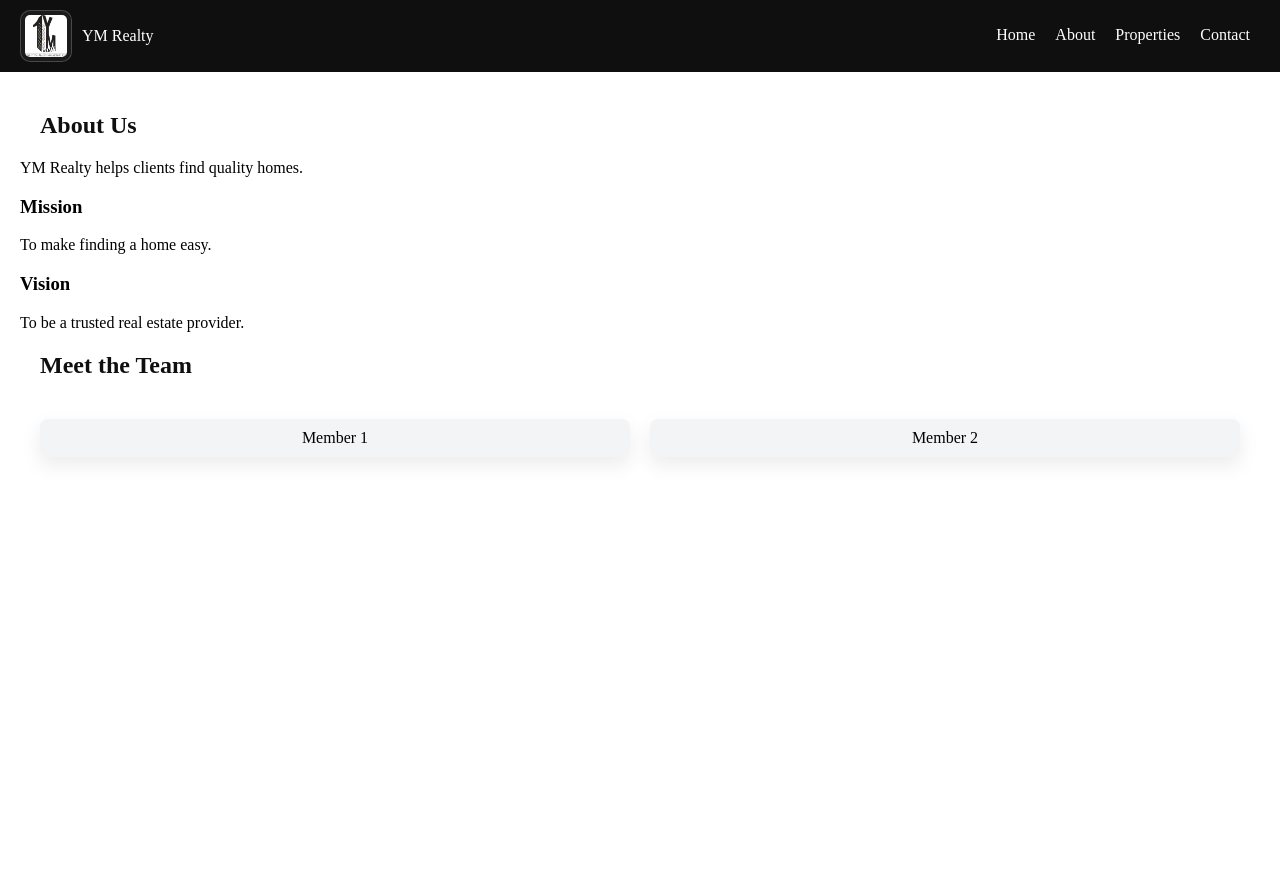
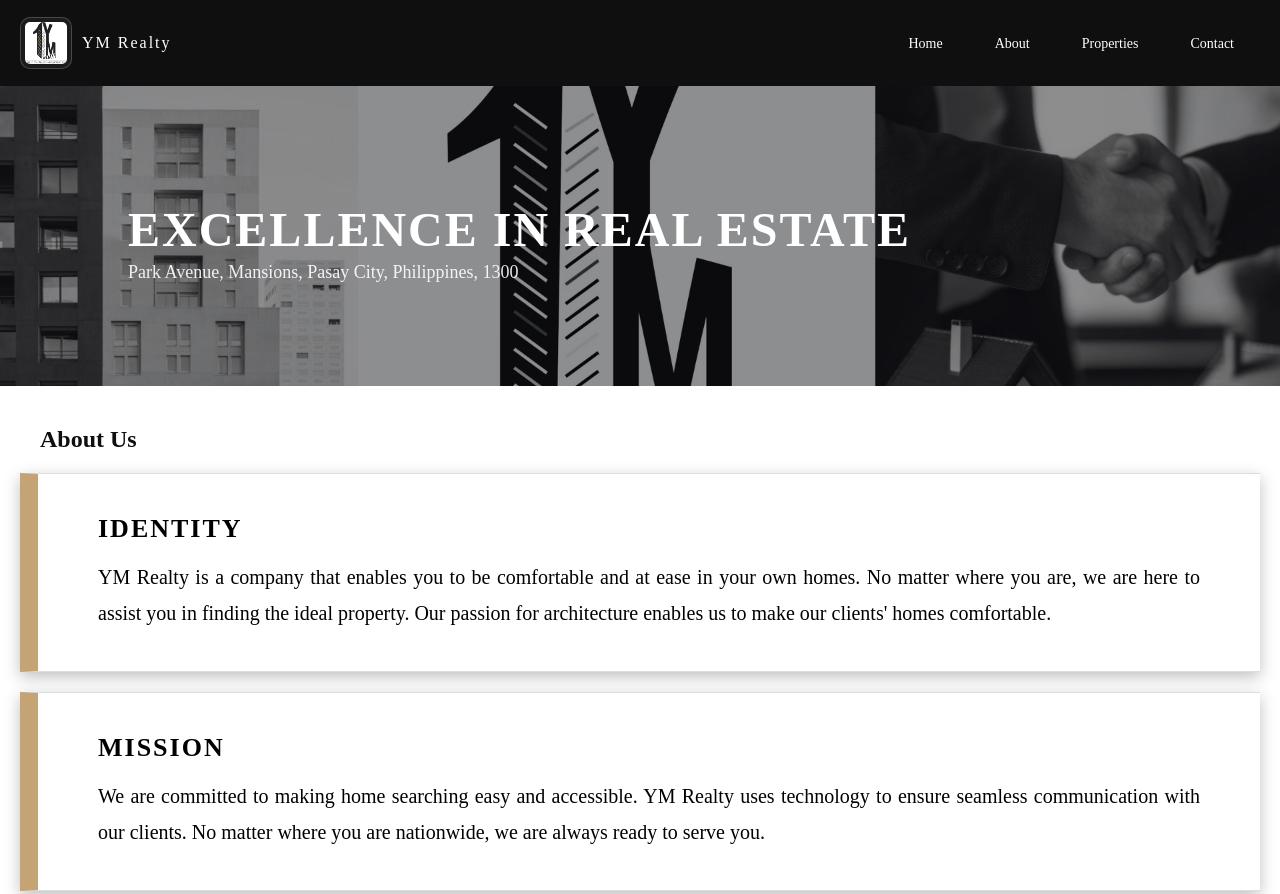
Before and after one commit to joung-ai/WebDev-Final, a plain HTML site: page about.html in a window 1280 px wide. Shown: the top 894 px of the page. Before the commit the page ends 800 px from the top, so only its background shows below. Drawn offline with Linux system fonts and the light colour scheme.

Commit message:
brown accents on cards, about us header and content, members card

```diff
--- a/about.html
+++ b/about.html
@@ -8,34 +8,90 @@
 
 <nav>
   <div class="nav-left">
-    <img src="images\logo.jpg" class="logo">
+    <img src="images/logo.jpg" class="logo">
     <span>YM Realty</span>
   </div>
   <ul>
-    <li><a href="index.html" class="navBtn">Home</a></li>
-    <li><a href="about.html" class="navBtn">About</a></li>
-    <li><a href="properties.html" class="navBtn">Properties</a></li>
-    <li><a href="contact.html" class="navBtn">Contact</a></li>
+    <li><a href="index.html" class="btn nav-btn">Home</a></li>
+    <li><a href="about.html" class="btn nav-btn">About</a></li>
+    <li><a href="properties.html" class="btn nav-btn">Properties</a></li>
+    <li><a href="contact.html" class="btn nav-btn">Contact</a></li>
   </ul>
 </nav>
 
+<header class="about-hero">
+  <div class="about-hero-text">
+    <h1>Excellence in Real Estate</h1>
+    <p>Park Avenue, Mansions, Pasay City, Philippines, 1300</p>
+  </div>
+</header>
+
 
 <section class="container">
-  <h2>About Us</h2>
 
-  <p>YM Realty helps clients find quality homes.</p>
 
+
+ <h2>About Us</h2>
+
+<div class="section-box">
+  <h3>Identity</h3>
+  <p>
+    YM Realty is a company that enables you to be comfortable and at ease in your own homes.
+    No matter where you are, we are here to assist you in finding the ideal property.
+    Our passion for architecture enables us to make our clients' homes comfortable.
+  </p>
+</div>
+
+<div class="section-box">
   <h3>Mission</h3>
-  <p>To make finding a home easy.</p>
+  <p>
+    We are committed to making home searching easy and accessible. YM Realty uses technology
+    to ensure seamless communication with our clients. No matter where you are nationwide,
+    we are always ready to serve you.
+  </p>
+</div>
 
+<div class="section-box">
   <h3>Vision</h3>
-  <p>To be a trusted real estate provider.</p>
+  <p>
+    Our goal is to connect you with trusted and highly skilled real estate agents who are
+    committed to delivering exceptional deals while putting your needs first. With a strong
+    focus on customer satisfaction, we ensure that every step of your home-buying journey
+    is smooth, seamless, and completely worry-free.
+  </p>
+</div>
+
+
 
   <h2>Meet the Team</h2>
   <div class="cards">
-    <div class="card">Member 1</div>
-    <div class="card">Member 2</div>
+
+  <div class="card">
+    <img src="images/member_1.jpg">
+    <h3>KIM, JOUNG YOP</h3>
+    <p><strong>Developer</strong></p>
+    <p>2028 Graduate from National University</p>
+    <p> BS Information Technology Mobile and Web Applications</p>
   </div>
+
+  <div class="card">
+    <img src="images/member_2.jpg">
+    <h3>URBANO, KATELYN</h3>
+    <p><strong>Project Manager</strong></p>
+    <p>2028 Graduate from National University</p>
+    <p> BS Information Technology Mobile and Web Applications</p>
+
+  </div>
+
+  <div class="card">
+    <img src="images/member_3.jpg">
+    <h3>YAHYA, MOHAMMAD ALI</h3>
+    <p><strong>Content Writer</strong></p>
+    <p>2028 Graduate from National University</p>
+    <p> BS Information Technology Mobile and Web Applications</p>
+  </div>
+
+</div>
 </section>
 
 </body>
--- a/style.css
+++ b/style.css
@@ -3,6 +3,7 @@
   --secondary: #FFFFFF;
   --accent: #2563EB;
   --highlight: #F3F4F6;
+  --brown: #c4a374;
 }
 
 body {
@@ -33,12 +34,14 @@ nav a {
 h2 {
   color: var(--primary);
   margin: 20px;
+
 }
 
 .nav-left {
   display: flex;
   align-items: center;
   gap: 10px;
+  letter-spacing: 2px;
 }
 
 .logo {
@@ -108,18 +111,73 @@ h2 {
   font-size: 20px;
   letter-spacing: 1px;
   margin: 0;
+  margin-bottom: 2px;
   opacity: 0.9;
+}
+
+/*styling "about us"*/
+/* About page hero section */
+.about-hero {
+  height: 300px;
+  background: url("images/about_us_header.jpg") center/cover no-repeat;
+  position: relative;
+  background-position: center 40%;
+}
+
+.about-hero::before {
+  content: "";
+  position: absolute;
+  inset: 0;
+  background: rgba(0,0,0,0.4);
+}
+
+.about-hero-text {
+  position: absolute;
+  top: 50%;
+  left: 10%;
+  transform: translateY(-50%);
+  color: white;
+  z-index: 2;
+}
+
+.about-hero-text h1 {
+  font-family: 'Forum', serif;
+  font-size: 48px;
+  letter-spacing: 2px;
+  text-transform: uppercase;
+  margin-bottom: 5px;
+  margin-left: 0px;
+}
+
+.about-hero-text p {
+  margin-top: 0;
+  font-size: 18px;
+  opacity: 0.9;
+}
+
+
+/*styling "featured property"*/
+
+.featured h2 {
+  font-family: 'Forum', serif;
+  font-size: 26px !important;
+  color: black !important;
+  padding: 40px 2px 5px;
+  margin-bottom: 10px;
+  margin-left: 10px;
+  letter-spacing: 2px;
+  text-transform: uppercase;
 }
 
 
 .btn {
   display: inline-block;
   padding: 12px 25px;
-  margin-top: 20px;
+  margin-top: 2px;
   border: 2px solid var(--secondary);
   color: var(--secondary);
+  background: transparent;
   text-decoration: none;
-  background: transparent;
   border-radius: 5px;
   transition: all 0.3s ease;
 }
@@ -132,29 +190,24 @@ h2 {
 .btn:active {
   transform: scale(0.95);
 }
-
+ /*styling nav buttons */
 .nav-btn {
   padding: 8px 16px;
   font-size: 14px;
-  color: var(--secondary);
-  text-decoration: none;
-  background: transparent;
   border: none;
-  border-radius: 4px;
-  transition: all 0.3s ease;
 }
 
 .nav-btn:hover {
   background: var(--secondary);
   color: var(--primary);
-  transform: translateY(-2px);
 }
+
 
 .cards {
   display: grid;
   grid-template-columns: repeat(auto-fit, minmax(200px,1fr));
   gap: 20px;
-  padding: 20px;
+  padding: 0px;
 }
 
 .card img {
@@ -169,28 +222,87 @@ h2 {
   padding: 10px;
   text-align: center;
   border-radius: 8px;
-  transition: 0.3s;
-  box-shadow: 0 8px 20px rgba(0,0,0,0.08);
+  transition: all 0.3s ease;
+  box-shadow: 0 10px 25px rgba(0, 0, 0, 0.25);
 }
 
-.card h3 {
-  margin: 10px 0 5px;
-}
-
+.card h3,
 .card p {
-  margin: 0;
+  transition: 0.3s;
 }
 
 .card:hover {
   transform: translateY(-5px);
-  box-shadow: 0 12px 30px rgba(0,0,0,0.2);
+  box-shadow: 0 12px 30px rgba(209, 167, 109, 0.5);
+  background: var(--brown);
+}
+
+.card:hover h3,
+.card:hover p {
+  color: var(--secondary);
 }
 
 .container {
   padding: 20px;
 }
 
+.container .card img {
+  height: 180px;
+  object-fit: contain;
+}
+
 .contact {
   display: flex;
   gap: 20px;
 }
+
+/*trying to make nav buttons consistent*/
+nav a.nav-btn {
+  padding: 8px 16px;
+  font-size: 14px;
+  color: var(--secondary);
+  text-decoration: none;
+  background: transparent;
+  border: none;
+  border-radius: 4px;
+  transition: all 0.3s ease;
+}
+
+nav a.nav-btn:hover {
+  background: var(--secondary);
+  color: var(--primary);
+  transform: translateY(-2px);
+}
+
+/*styling "about us"*/
+/* About Us section cards */
+.section-box {
+  width: 100%;
+  margin: 20px 0;
+
+  background: #fff;
+
+  border-top: 1px solid #ddd;
+  border-bottom: 1px solid #ddd;
+  border-left: 18px solid #c4a374;
+  padding: 40px 60px;
+  box-sizing: border-box;
+  box-shadow: 0 5px 15px rgba(0,0,0,0.25);
+}
+
+/* headings */
+.section-box h3 {
+  margin: 0 0 15px 0;
+  font-size: 26px;
+  letter-spacing: 2px;
+  text-transform: uppercase;
+}
+
+/* paragraph */
+.section-box p {
+  margin: 0;
+  font-size: 20px;
+  line-height: 1.8;
+  max-width: 2000px;
+  text-align: justify;
+}
```
Also changed, not shown: contact.html (+4 -4 lines), index.html (+5 -5 lines), properties.html (+4 -4 lines), images/about_us_header.jpg (added), images/member_1.jpg (added), images/member_2.jpg (added), images/member_3.jpg (added).
